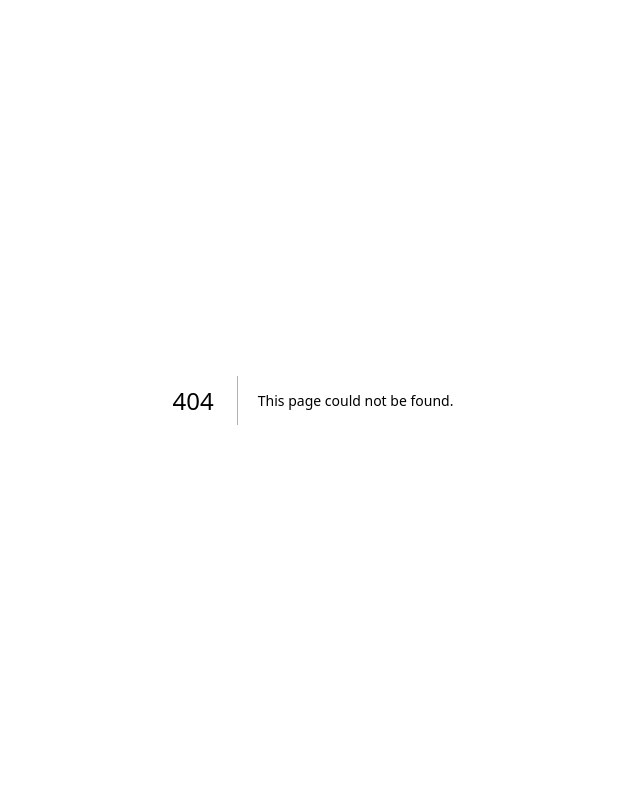
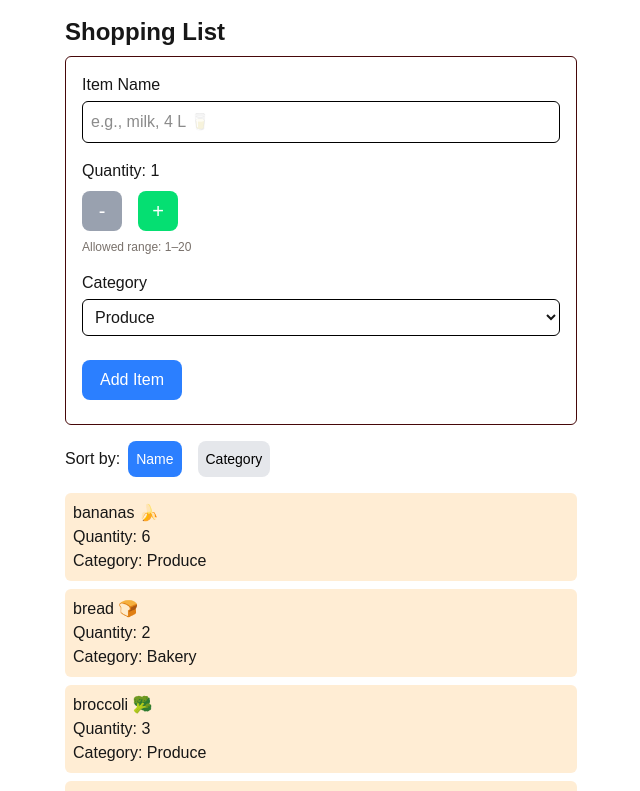
Before and after one commit to paphopta/cprg306-assignments, a Next.js app: page /week-7 in a window 1280 px wide. Before the commit this address had no page. Shown: the top 791 px of the page, without its empty margins (327-967 px from the left). Built offline with nearby package versions, Linux system fonts and the light colour scheme.

Commit message:
Add week 7 assignment

```diff
--- a/app/page.js
+++ b/app/page.js
@@ -5,7 +5,7 @@ export default function Home() {
     <div>
       <main>
         <p>CPRG 306: Web Development 2 - Assignments</p>
-        <p><Link href="./week-2">Go to Week 2</Link> → <Link href="./week-3">Go to Week 3</Link> → <Link href="./week-4">Go to Week 4</Link> → <Link href="./week-5">Go to Week 5</Link> → <Link href="./week-6">Go to Week 6</Link></p>
+        <p><Link href="./week-2">Go to Week 2</Link> → <Link href="./week-3">Go to Week 3</Link> → <Link href="./week-4">Go to Week 4</Link> → <Link href="./week-5">Go to Week 5</Link> → <Link href="./week-6">Go to Week 6</Link> → <Link href="./week-7">Go to Week 7</Link></p>
       </main>
     </div>
   );
--- /dev/null
+++ b/app/week-7/item-list.js
@@ -0,0 +1,78 @@
+"use client";
+
+import { useState } from "react";
+import { Item } from "./item.js";
+
+export function ItemList({ items }) {
+  const [sortBy, setSortBy] = useState("name");
+
+  const sortedItems = [...items].sort((a, b) => {
+    if (sortBy === "category") {
+      const categoryA = String(a.category).toLowerCase();
+      const categoryB = String(b.category).toLowerCase();
+      if (categoryA > categoryB) {
+        return 1;
+      }
+      if (categoryA < categoryB) {
+        return -1;
+      }
+      const nameA = String(a.name).toLowerCase();
+      const nameB = String(b.name).toLowerCase();
+      if (nameA > nameB) {
+        return 1;
+      }
+      if (nameA < nameB) {
+        return -1;
+      }
+      return 0;
+    }
+    else
+    {
+      const nameA = String(a.name).toLowerCase();
+      const nameB = String(b.name).toLowerCase();
+      if (nameA > nameB) {
+        return 1;
+      }
+      if (nameA < nameB) {
+        return -1;
+      }
+      const categoryA = String(a.category).toLowerCase();
+      const categoryB = String(b.category).toLowerCase();
+      if (categoryA > categoryB) {
+        return 1;
+      }
+      if (categoryA < categoryB) {
+        return -1;
+      }
+      return 0;
+    }
+  });
+
+  return (
+    <div className="">
+      <div className="">
+        Sort by:
+        <button
+          onClick={() => setSortBy("name")}
+          className={`m-2 p-2 text-sm rounded-lg ${sortBy == "name" ? 'bg-blue-500 text-white' : 'bg-gray-200 text-black'}`}
+          > Name
+        </button>
+        <button
+          onClick={() => setSortBy("category")}
+          className={`m-2 p-2 text-sm rounded-lg ${sortBy == "category" ? 'bg-blue-500 text-white' : 'bg-gray-200 text-black'}`}
+          > Category
+        </button>
+      </div>
+      <div className="">
+        {sortedItems.map((items, index) => (
+          <Item
+            key={index}
+            name={items.name}
+            quantity={items.quantity}
+            category={items.category}
+          />
+        ))}
+      </div>
+    </div>
+  );
+}
--- /dev/null
+++ b/app/week-7/item.js
@@ -0,0 +1,9 @@
+export function Item({name, quantity, category}) {
+  return (
+    <div className="border-0 border-solid rounded-md p-2 my-2 bg-orange-100">
+      <p>{name}</p>
+      <p>Quantity: {quantity}</p>
+      <p>Category: {category}</p>
+    </div>
+  );
+}
--- /dev/null
+++ b/app/week-7/items.json
@@ -0,0 +1,74 @@
+[
+  {
+    "id": "1h2GJKH12gkHG31h1H",
+    "name": "milk, 4 L 🥛",
+    "quantity": 1,
+    "category": "dairy"
+  },
+  {
+    "id": "2KJH3k2j3H1k2J3K1H",
+    "name": "bread 🍞",
+    "quantity": 2,
+    "category": "bakery"
+  },
+  {
+    "id": "3h2KJH3k2j3H1k2J3",
+    "name": "eggs, dozen 🥚",
+    "quantity": 2,
+    "category": "dairy"
+  },
+  {
+    "id": "4k2J3K1H2GJKH12gk",
+    "name": "bananas 🍌",
+    "quantity": 6,
+    "category": "produce"
+  },
+  {
+    "id": "5H1h1H2KJH3k2j3H",
+    "name": "broccoli 🥦",
+    "quantity": 3,
+    "category": "produce"
+  },
+  {
+    "id": "6H1k2J3K1H2GJKH1",
+    "name": "chicken breasts, 1 kg 🍗",
+    "quantity": 1,
+    "category": "meat"
+  },
+  {
+    "id": "7gkHG31h1H2KJH3k",
+    "name": "pasta sauce 🍝",
+    "quantity": 3,
+    "category": "canned goods"
+  },
+  {
+    "id": "8j3H1k2J3K1H2GJK",
+    "name": "spaghetti, 454 g 🍝",
+    "quantity": 2,
+    "category": "dry goods"
+  },
+  {
+    "id": "9H12gkHG31h1H2KJ",
+    "name": "toilet paper, 12 pack 🧻",
+    "quantity": 1,
+    "category": "household"
+  },
+  {
+    "id": "10H3k2j3H1k2J3K1",
+    "name": "paper towels, 6 pack",
+    "quantity": 1,
+    "category": "household"
+  },
+  {
+    "id": "11k2J3K1H2GJKH12",
+    "name": "dish soap 🍽️",
+    "quantity": 1,
+    "category": "household"
+  },
+  {
+    "id": "12GJKH12gkHG31h1",
+    "name": "hand soap 🧼",
+    "quantity": 4,
+    "category": "household"
+  }
+]
--- /dev/null
+++ b/app/week-7/new-item.js
@@ -0,0 +1,104 @@
+"use client";
+
+import { useState } from "react";
+
+export function NewItem({ onAddItem }) {
+  const categoryList = ["Produce", "Dairy", "Bakery", "Meat", "Frozen Foods", "Canned Goods", "Dry Goods", "Beverages", "Snacks", "Household", "Other"];
+
+  const [name, setName] = useState("");
+  const [quantity, setQuantity] = useState(1);
+  const [category, setCategory] = useState(0);
+  const [errorMessage, setErrorMessage] = useState("");
+
+  function generateRandomString(length) {
+    const characters = 'ABCDEFGHIJKLMNOPQRSTUVWXYZabcdefghijklmnopqrstuvwxyz0123456789';
+    return Array.from({ length }, () => characters.charAt(Math.floor(Math.random() * characters.length))).join('');
+  }
+
+  function increment() {
+    if(quantity < 20) {
+      setQuantity(quantity + 1);
+      setErrorMessage("");
+    }
+  }
+
+  function decrement() {
+    if(quantity > 1) {
+      setQuantity(quantity - 1);
+    }
+  }
+
+  const handleSetName = (event) => {
+    setErrorMessage("");
+    setName(event.target.value);
+  };
+
+  const handleSetCategory = (event) => {
+    setCategory(event.target.value);
+  };
+
+  const handleSubmit = (event) => {
+    event.preventDefault();
+    if (name == "") {
+      setErrorMessage("Please fill out this field.");
+    }
+    else {
+      const newItem = {
+        id: generateRandomString(16),
+        name: name,
+        quantity: quantity,
+        category: categoryList[category]
+      };
+      setErrorMessage("");
+      onAddItem(newItem);
+      setName("");
+      setQuantity(1);
+      setCategory("0");
+    }
+  };
+
+  return (
+    <div className="border-1 border-solid rounded-md p-4 my-2 border-red-950">
+      <div className="">
+        <p>Item Name</p>
+        <input type="text" title="Please fill out this field." placeholder="e.g., milk, 4 L 🥛" value={name} onChange={handleSetName} className="block w-full px-2 py-2 my-1 border border-black rounded-md" />
+        <p className="text-xs text-red-500">{errorMessage}</p>
+      </div>
+      <div className="mt-4">
+        <p>Quantity: {quantity}</p>
+        <div className="flex gap-4">
+          <button
+            disabled={quantity <= 1}
+            onClick={decrement}
+            className={`w-10 h-10 my-2 rounded-lg text-xl text-white ${quantity <= 1 ? 'bg-gray-400 cursor-not-allowed' : 'bg-red-400 hover:bg-red-700'} cursor-pointer`}
+          > -
+          </button>
+          <button
+            disabled={quantity >= 20}
+            onClick={increment}
+            className={`w-10 h-10 my-2 rounded-lg text-xl text-white ${quantity >= 20 ? 'bg-gray-400 cursor-not-allowed' : 'bg-green-400 hover:bg-green-700'} cursor-pointer`}
+          > +
+          </button>
+        </div>
+        <p className="text-xs text-stone-500">Allowed range: 1–20</p>
+      </div>
+      <div className="mt-4">
+        <p>Category</p>
+        <select id="selCategory" value={category} onChange={handleSetCategory} className="block w-full px-2 py-2 my-1 border border-black rounded-md">
+          {categoryList.map((categoryName, index) => (
+            <option key={index} value={index}>
+              {categoryName}
+            </option>
+          ))}
+        </select>
+      </div>
+      <div className="mt-4">
+        <form onSubmit={handleSubmit}>
+          <button type="submit" value="Submit" onSubmit={handleSubmit} className="w-25 h-10 my-2 rounded-lg text-white bg-blue-500 hover:bg-blue-600 cursor-pointer">
+            Add Item
+          </button>
+        </form>
+      </div>
+    </div>
+  );
+}
--- /dev/null
+++ b/app/week-7/page.js
@@ -0,0 +1,33 @@
+"use client";
+
+import { useState } from "react";
+import { NewItem } from "./new-item.js";
+import { ItemList } from "./item-list.js";
+import itemsData from "./items.json";
+
+export default function Page() {
+  function capitalizeWords(str) {
+    return str.split(" ").map(word => word.charAt(0).toUpperCase() + word.slice(1)).join(" ");
+  }
+  const capCatItemsData = itemsData.map(item => ({...item, category: capitalizeWords(item.category)}));
+
+  const [items, setItems] = useState(capCatItemsData);
+
+  const handleAddItem = (newItem) => {
+    setItems((prevItems) => [...prevItems, newItem]);
+  };
+
+  return (
+    <main>
+      <div className="w-full p-2 m-2 flex flex-col items-center">
+        <p className="font-bold text-2xl w-full max-w-128">Shopping List</p>
+        <div className="w-full max-w-128">
+          <NewItem onAddItem={handleAddItem}/>
+        </div>
+        <div className="w-full max-w-128">
+          <ItemList items={items}/>
+        </div>
+      </div>
+    </main>
+  );
+}
```
